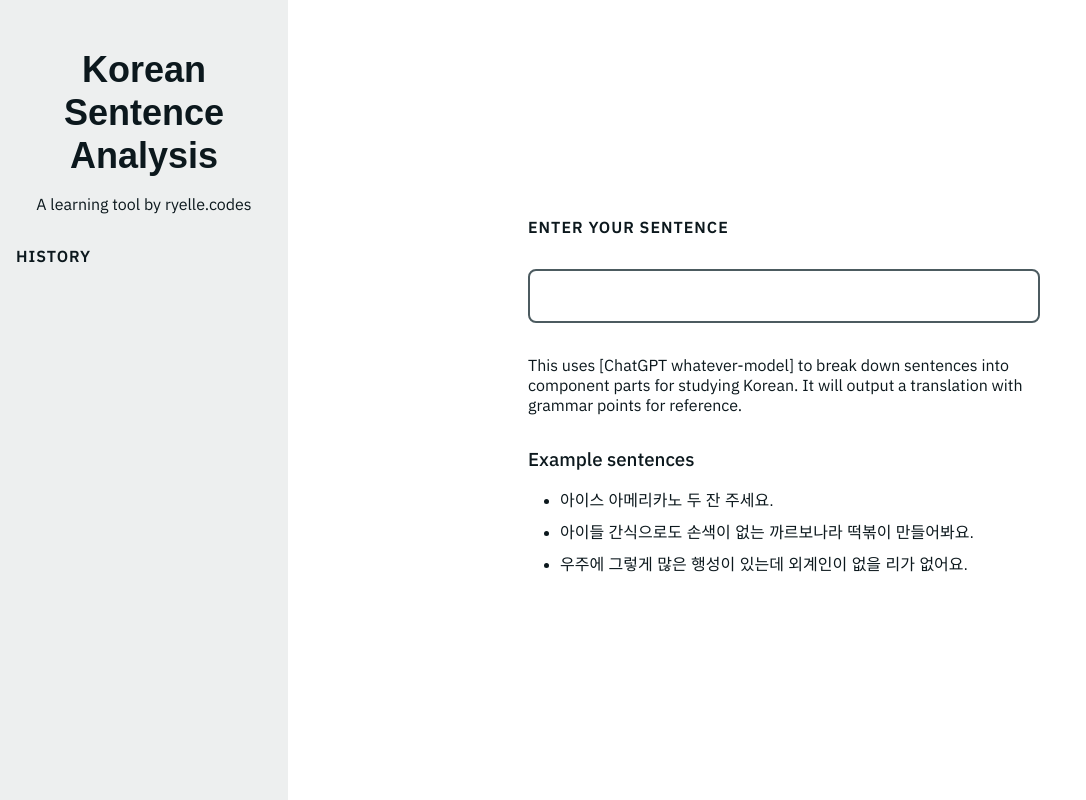
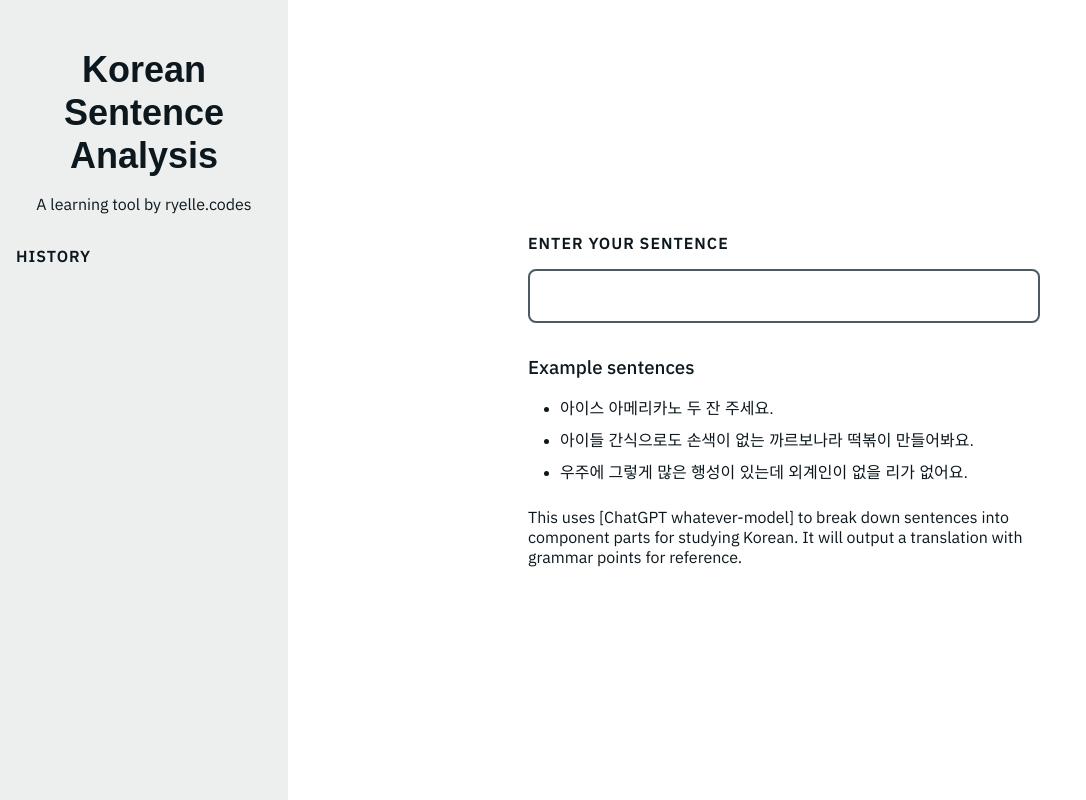
Before and after one commit to ryelle/k-sentence-analysis, a Next.js app: page / in a window 1280 px wide. Shown: the whole page, without its empty margins (0-1086 px from the left). Built offline with nearby package versions, Linux system fonts and the light colour scheme; a web font is replaced by a local one.

Commit message:
Submit entered sentences as new pages

```diff
--- /dev/null
+++ b/src/app/components/input.module.css
@@ -0,0 +1,7 @@
+.form {
+    margin-block-end: var(--spacing);
+}
+
+.input {
+    width: 100%;
+}
--- /dev/null
+++ b/src/app/components/input.tsx
@@ -0,0 +1,27 @@
+"use client";
+import { useState } from "react";
+import { useRouter } from "next/navigation";
+import styles from "./input.module.css";
+
+export default function Input() {
+	const router = useRouter();
+	const [value, setValue] = useState("");
+	const handleChange = (e: React.ChangeEvent<HTMLInputElement>) => {
+		setValue(e.target.value);
+	};
+	const handleSubmit = (e: React.FormEvent<HTMLFormElement>) => {
+		e.preventDefault();
+		router.push(`/${encodeURIComponent(value)}`);
+	};
+	return (
+		<form onSubmit={handleSubmit} className={styles.form}>
+			<input
+				lang="ko-KR"
+				type="text"
+				className={styles.input}
+				value={value}
+				onChange={handleChange}
+			/>
+		</form>
+	);
+}
--- a/src/app/components/layout/main.module.css
+++ b/src/app/components/layout/main.module.css
@@ -2,7 +2,7 @@
 	display: flex;
 	flex-direction: column;
 	justify-content: center;
-	gap: calc(var(--spacing) * 2);
+	gap: var(--spacing);
 	width: 100%;
 	max-width: 34rem;
 	padding: calc(var(--spacing) * 3) var(--spacing);
--- a/src/app/page.tsx
+++ b/src/app/page.tsx
@@ -1,5 +1,6 @@
 import Link from "next/link";
 import { Container, Main, Sidebar } from "@/app/components/layout";
+import Input from "@/app/components/input";
 
 const examples = [
 	"아이스 아메리카노 두 잔 주세요.",
@@ -13,12 +14,7 @@ export default function Home() {
 			<Sidebar />
 			<Main>
 				<h2>Enter your sentence</h2>
-				<input type="text" lang="ko-KR" />
-				<p>
-					This uses [ChatGPT whatever-model] to break down sentences into component parts
-					for studying Korean. It will output a translation with grammar points for
-					reference.
-				</p>
+				<Input />
 				<div>
 					<h3>Example sentences</h3>
 					<ul>
@@ -29,6 +25,11 @@ export default function Home() {
 						))}
 					</ul>
 				</div>
+				<p>
+					This uses [ChatGPT whatever-model] to break down sentences into component parts
+					for studying Korean. It will output a translation with grammar points for
+					reference.
+				</p>
 			</Main>
 		</Container>
 	);
```
